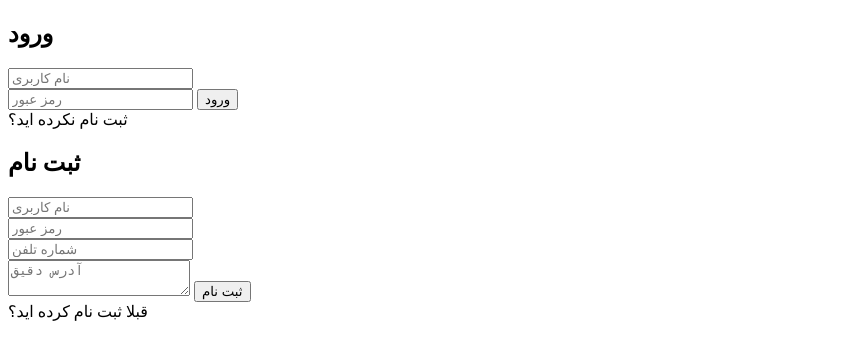
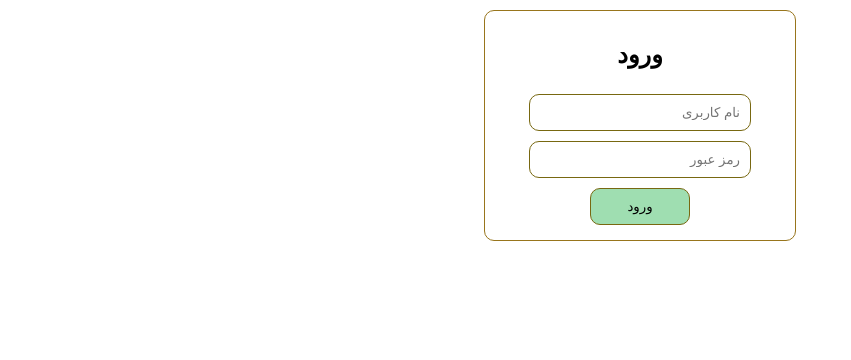
Before and after one commit to Fariba-Sh/Bulding, a Flask app: page /user/login in a window 1280 px wide. Shown: the top 360 px of the page, without its empty margins (0-851 px from the left). Run offline with Flask 3, Linux system fonts and the light colour scheme; some libraries are stand-ins or nearby versions.

Commit message:
index.css has been added. now admin can register users

```diff
--- a/blueprints/user.py
+++ b/blueprints/user.py
@@ -13,39 +13,20 @@ def user_login():
             return redirect(url_for('user.user_dashboard'))
         return render_template("user/login.html")
     else:
-        register = request.form.get('register', None)
         username = request.form.get('username', None)
         password = request.form.get('password', None)
-        phone = request.form.get('phone', None)
-        address = request.form.get('address', None)
 
-        if register !=None:
-            user = User.query.filter(User.username == username).first()
-            if user != None:
-                flash('نام کاربری دیگری انتخاب کنید')
-                return redirect(url_for('user.user_login'))
+        user = User.query.filter(User.username == username).first()
+        if user == None:
+            flash('نام کاربری یا رمز اشتباه است')
+            return redirect(url_for('user.user_login'))
 
-
-
-            user = User(username= username , password = sha256_crypt.encrypt(password), phone = phone, address=address )
-            db.session.add (user)
-            db.session.commit()
+        if sha256_crypt.verify(password , user.password):
             login_user(user)
-
             return redirect(url_for('user.user_dashboard'))
-
         else:
-            user = User.query.filter(User.username == username).first()
-            if user == None:
-                flash('نام کاربری یا رمز اشتباه است')
-                return redirect(url_for('user.user_login'))
-
-            if sha256_crypt.verify(password , user.password):
-                login_user(user)
-                return redirect(url_for('user.user_dashboard'))
-            else:
-                flash('نام کاربری یا رمز اشتباه است')
-                return redirect(url_for('user.user_login'))
+            flash('نام کاربری یا رمز اشتباه است')
+            return redirect(url_for('user.user_login'))
 
 
 @app.route("/user/dashboard" , methods = ["GET" , "POST"])
--- /dev/null
+++ b/static/css/index.css
@@ -0,0 +1,61 @@
+*{
+    transition: 200ms;
+}
+
+body{
+   margin: 0;
+   padding: 0;
+
+}
+
+.header-wrapper{
+
+    border-bottom: 2px solid rgb(141, 121, 9);
+}
+
+.header-links{
+margin: 10px;
+    padding: 10px;
+    text-align: center;
+}
+
+.header-links a{
+    text-decoration: none;
+    color: rgb(96, 95, 95);
+    margin: 10px;
+    text-align: center;
+    padding: 10px;
+}
+
+.header-links a:hover{
+    background-color: rgb(171, 170, 170);
+    color: aliceblue;
+    border-radius: 20px;
+}
+
+.simple-box{
+    border: 1px solid rgb(152, 117, 28);
+    padding: 10px;
+    text-align: center;
+    width: 600px;
+    margin: auto;
+    border-radius: 10px;
+    margin-top: 10px;
+}
+
+#login-box input{
+    width: 200px;
+    margin: 5px;
+    border: 1px solid rgb(120, 104, 17);
+    padding: 10px;
+    border-radius: 10px;
+}
+
+#login-btn{
+    width: 100px !important;
+    background-color: rgba(10, 169, 55, 0.389);
+}
+
+#login-btn:hover{
+    cursor: pointer;
+}
--- a/templates/base.html
+++ b/templates/base.html
@@ -1,8 +1,10 @@
 <!DOCTYPE html>
-<html lang="en">
+<html lang="en" dir="rtl">
 <head>
     <meta charset="UTF-8">
     <meta name="viewport" content="width=device-width, initial-scale=1.0">
+
+    <link rel="stylesheet" href="{{url_for('static', filename = 'css/index.css')}}">
     {% block header %}
     {% endblock %}
 </head>
--- a/templates/main.html
+++ b/templates/main.html
@@ -5,5 +5,7 @@
 {% endblock %}
 
 {% block body %}
+{% include 'parts/header.html'%}
+
 <h2>برج مسکونی نیکان</h2>
 {% endblock %}
--- a/templates/user/login.html
+++ b/templates/user/login.html
@@ -14,42 +14,12 @@
         <input type="hidden" name="csrf_token" value="{{ csrf_token() }}"/>
         <input type="text" name="username" placeholder="نام کاربری" required>
         <input type="password" name="password" placeholder="رمز عبور" required>
-        <input type="submit" value="ورود">
+        <input id="login-btn" type="submit" value="ورود">
     </form>
-    <span style="cursor: pointer;" onclick="javascript:show_register()">ثبت نام نکرده اید؟</span>
     </div>
 
-    <div id="register-box">
-        <h2>ثبت نام</h2>
-    <form action="#" method="post">
-        <input type="hidden" name="csrf_token" value="{{ csrf_token() }}"/>
-        <input type="hidden" name="register" value="1">
-        <input type="text" name="username" placeholder="نام کاربری" required>
-        <input type="password" name="password" placeholder="رمز عبور" required>
-        <input type="number" name="phone" placeholder="شماره تلفن" required>
-        <textarea name="address" placeholder="آدرس دقیق" required></textarea>
-        <input type="submit" value="ثبت نام">
-    </form>
-    <span style="cursor: pointer;" onclick="javascript:show_login()">قبلا ثبت نام کرده اید؟</span>
 
-    </div>
     </section>
 
 
-    <script>
-        const register_box = document.getElementById('register-box')
-        const login_box = document.getElementById('login-box')
-
-        const show_register = ()=>{
-            register_box.style.display = "block"
-            login_box.style.display = "none"
-        }
-
-        const show_login = ()=>{
-            register_box.style.display = "none"
-            login_box.style.display = "block"
-        }
-
-
-    </script>
 {% endblock %}
```
Also changed, not shown: blueprints/admin.py (+26 -1 lines), templates/admin/add_user.html (added, +22 -0 lines), templates/parts/header.html (added, +11 -0 lines).
